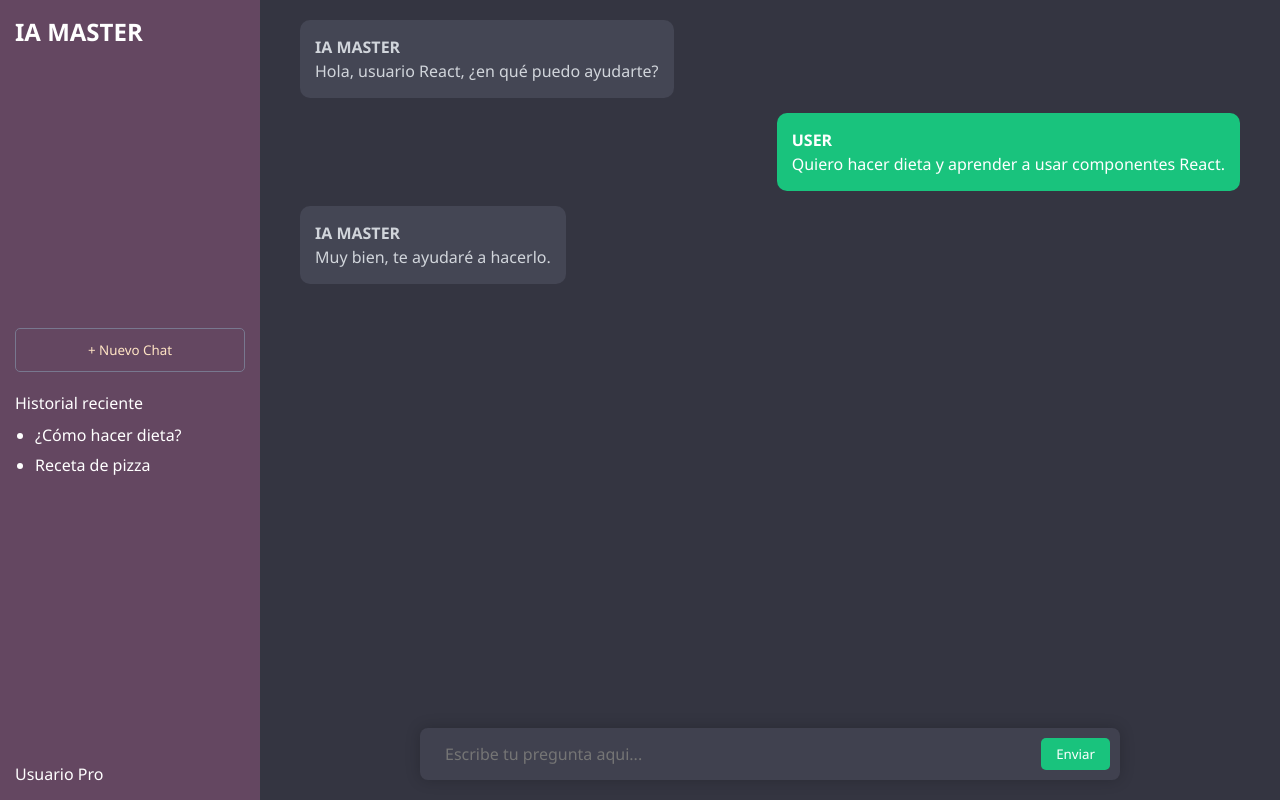
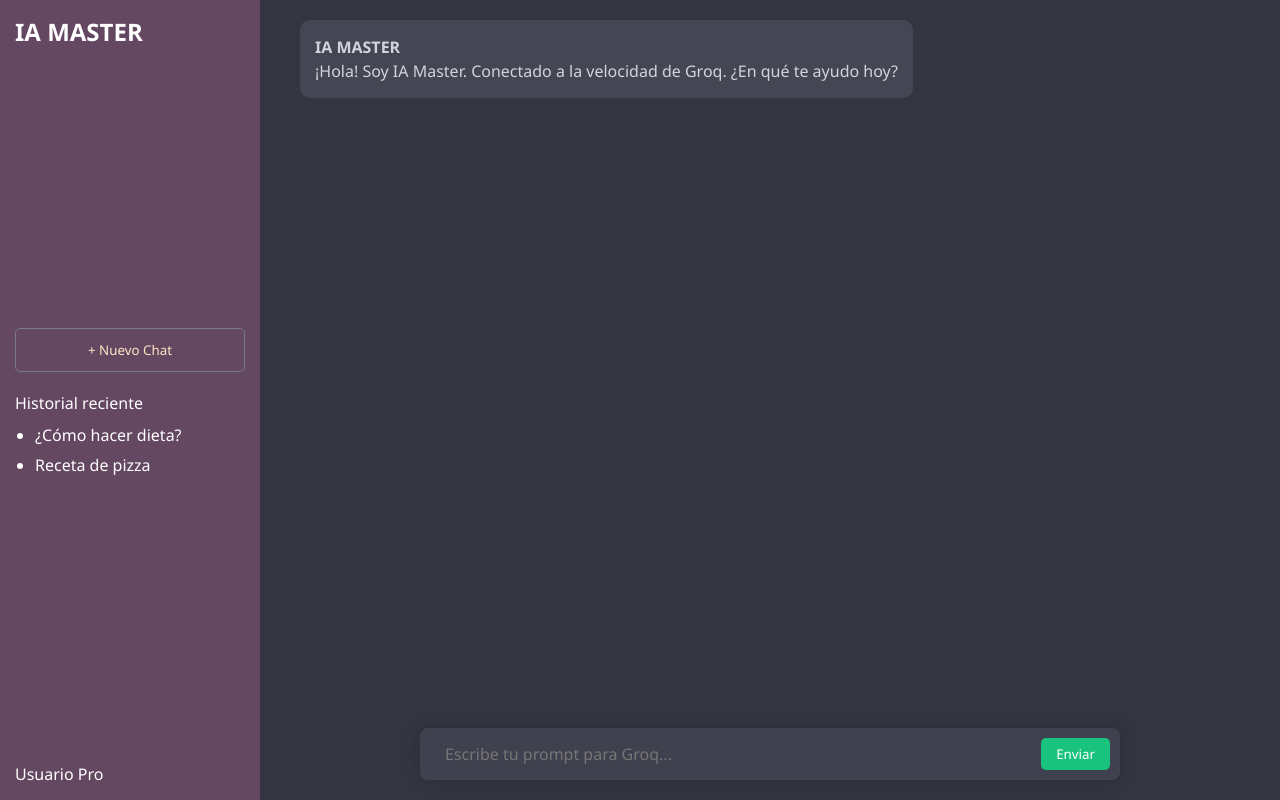
Before and after one commit to Raftxo/mi-saas-react, a React (Vite) app: page / in a window 1280 px wide. Built offline with nearby package versions, Linux system fonts and the light colour scheme.

Commit message:
feat: use env variable for Groq API key

```diff
--- a/src/ChatArea.jsx
+++ b/src/ChatArea.jsx
@@ -1,29 +1,125 @@
-// COMPONENTE ChatArea (Zona derecha principal)
-// 1. Importar componentes hijos
+// ==========================================
+// COMPONENTE: ChatArea (Zona derecha principal)
+// ==========================================
+
+import { useState } from 'react';
 import Mensaje from './Mensaje';
 
 function ChatArea() {
-    // Este componente no tiene lógica compleja,
-    // solo devuelve la estructura visual.
+
+  // ==========================================
+  // � ZONA DE MEMORIA (ESTADOS)
+  // ==========================================
+
+  const [textoInput, setTextoInput] = useState("");
+
+  const [listaMensajes, setListaMensajes] = useState([
+    { rol: "ia", texto: "¡Hola! Soy IA Master. Conectado a la velocidad de Groq. ¿En qué te ayudo hoy?" }
+  ]);
+
+  // ==========================================
+  // ⚙️ ZONA DE LÓGICA (ACCIONES - GROQ API)
+  // ==========================================
+
+  const manejarEnvio = async (evento) => {
+    evento.preventDefault();
+    if (textoInput.trim() === "") return;
+
+    // 1. Guardamos el texto del usuario
+    const promptUsuario = textoInput;
+    const mensajeUsuario = { rol: "usuario", texto: promptUsuario };
+
+    // Mostramos el mensaje del usuario inmediatamente y el "Pensando..."
+    setListaMensajes([...listaMensajes, mensajeUsuario, { rol: "ia", texto: "Procesando a la velocidad de la luz..." }]);
+    setTextoInput("");
+
+    try {
+      // 2. CONEXIÓN AL CEREBRO DE GROQ
+      // ⚠️ IMPORTANTE: Pega aquí tu API Key de Groq (suele empezar por 'gsk_')
+      const API_KEY = import.meta.env.VITE_GROQ_API_KEY_I2; // no expiration key I2 and A3, R1 expires in September
+
+      const URL = "https://api.groq.com/openai/v1/chat/completions";
+
+      const respuesta = await fetch(URL, {
+        method: "POST",
+        headers: {
+          "Content-Type": "application/json",
+          // Groq exige que la clave vaya aquí, como un "Bearer token"
+          "Authorization": `Bearer ${API_KEY}`
+        },
+        body: JSON.stringify({
+          model: "llama-3.1-8b-instant", // Modelo de código abierto ultra rápido
+          messages: [
+            // Le damos algo de contexto inicial
+            { role: "system", content: "Eres un asistente experto en programación web y React. Responde en español de forma clara y concisa." },
+            // Le enviamos la pregunta del usuario
+            { role: "user", content: promptUsuario }
+          ],
+          temperature: 0.7 // Nivel de creatividad
+        })
+      });
+
+      const datos = await respuesta.json();
+
+      // Escudo de seguridad por si falla la clave
+      if (!respuesta.ok) {
+        console.error("Error de Groq:", datos);
+        throw new Error(datos.error?.message || "La API de Groq rechazó la conexión");
+      }
+
+      // 3. EXTRAEMOS LA RESPUESTA DE GROQ
+      // La ruta para encontrar el texto en Groq/OpenAI es esta:
+      const textoIA = datos.choices[0].message.content;
+      const mensajeIA = { rol: "ia", texto: textoIA };
+
+      // 4. ACTUALIZAMOS LA PANTALLA
+      setListaMensajes((listaActual) => {
+        const listaSinPensando = listaActual.slice(0, -1);
+        return [...listaSinPensando, mensajeIA];
+      });
+
+    } catch (error) {
+      console.error("Error conectando con Groq:", error);
+
+      setListaMensajes((listaActual) => {
+        const listaSinPensando = listaActual.slice(0, -1);
+        return [...listaSinPensando, { rol: "ia", texto: `❌ Error neuronal: ${error.message}` }];
+      });
+    }
+  };
+
+  // ==========================================
+  // � ZONA VISUAL (LO QUE VE EL USUARIO)
+  // ==========================================
   return (
-        // La etiqueta <main> envuelve toda la parte derecha de la pantalla.
     <main className="chat-area">
-            {/* Zona 1. Historial de mensajes */}
-            <section className="mensajes-container" id='caja-mensajes'>
-            {/* Aquí llamamos a nuestro componente Mensaje */}
-                <Mensaje rol="ia" texto="Hola, usuario React, ¿en qué puedo ayudarte?"/>
-                <Mensaje rol="usuario" texto="Quiero hacer dieta y aprender a usar componentes React."/>
-                <Mensaje rol="ia" texto="Muy bien, te ayudaré a hacerlo."/>
+
+      <section className="mensajes-container" id="caja-mensajes">
+        {listaMensajes.map((msg, indice) => (
+          <Mensaje
+            key={indice}
+            rol={msg.rol}
+            texto={msg.texto}
+          />
+        ))}
       </section>
-            {/* Zona 2. La caja para escribir (el input) */}
+
       <footer className="input-area">
-                <form className="chat-form">
-                    <input type="text" placeholder="Escribe tu pregunta aqui..." id="mensaje-input" autoComplete="off" />
+        <form className="chat-form" onSubmit={manejarEnvio}>
+          <input
+            type="text"
+            id="mensaje-input"
+            placeholder="Escribe tu prompt para Groq..."
+            autoComplete="off"
+            value={textoInput}
+            onChange={(evento) => setTextoInput(evento.target.value)}
+          />
           <button type="submit">Enviar</button>
         </form>
       </footer>
+
     </main>
-    );
+  )
 }
 
 export default ChatArea;
```
Also changed, not shown: 1 other file (tests, documents, lock files or other folders). Lines whose indentation alone changed are shown as unchanged.
